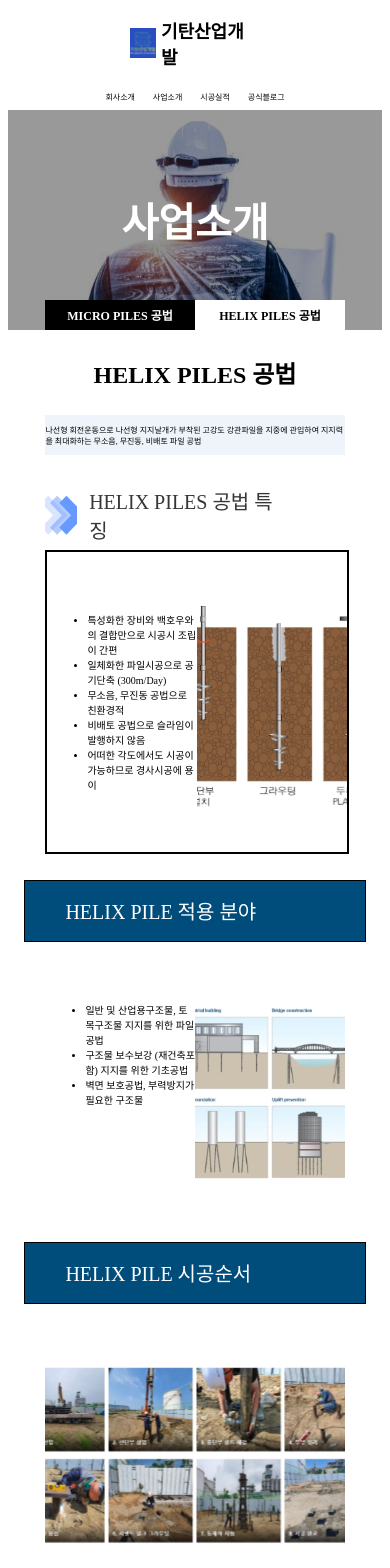
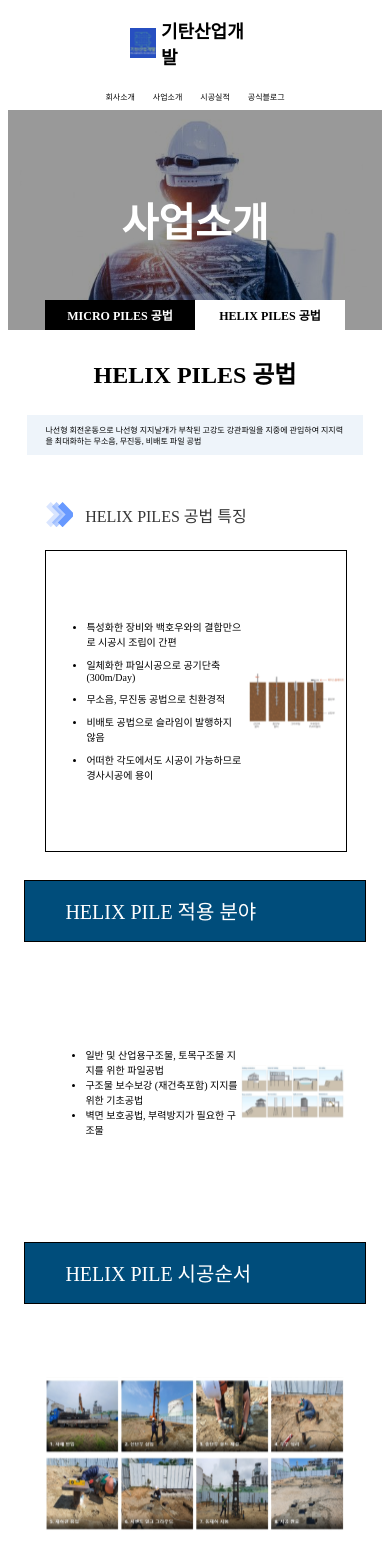
Before and after one commit to HUMBLE25/gittan_homepage, a Next.js app: page /helixPiles in a window 390 px wide. Shown: the top 1568 px of the page. Built offline with nearby package versions, Linux system fonts and the light colour scheme.

Commit message:
FIX helixPiles layout,img size

```diff
--- a/src/pages/helixPiles.tsx
+++ b/src/pages/helixPiles.tsx
@@ -70,14 +70,14 @@ const HelixPiles = () => {
             </div>
             {/* 시공도면 */}
             <div className={styles.common_container}>
-                <div className={styles.common_title}>MICRO PILE 시공도면</div>
+                <div className={styles.common_title}>HELIX PILE 시공도면</div>
                 <div className={styles.plan_background}>
                     <div className={styles.plan_image}></div>
                 </div>
             </div>
             {/* 시공설명서 */}
             <div className={styles.common_container}>
-                <div className={styles.common_title}>MICRO PILE 시공도면</div>
+                <div className={styles.common_title}>HELIX PILE 시공설명서</div>
                 <div className={styles.explain_background}>
                     <div className={styles.explain_image} style={{backgroundImage : `url(/helix_explain_img1.svg)`}}></div>
                     <div className={styles.explain_image} style={{backgroundImage : `url(/helix_explain_img2.svg)`}}></div>
--- a/src/styles/footer.module.css
+++ b/src/styles/footer.module.css
@@ -10,6 +10,7 @@
     box-sizing: border-box;
     /* border: 3px solid red; */
     transition: all 1s ease;
+    padding-left: 2%;
 }
 
 .footer_text_wrapper {
--- a/src/styles/helixPiles.module.css
+++ b/src/styles/helixPiles.module.css
@@ -144,6 +144,7 @@
     justify-content: center;
     align-items: center;
     transition: all 1s ease;
+    padding: 0px 5% 0px 5%;
 }
 
 
@@ -185,7 +186,7 @@
 
 .feature_icon {
     width: 55px;
-    height: 60px;
+    height: 40px;
     background-image: url(/arrow.svg);
     background-size: cover;
     background-position: center;
@@ -215,12 +216,12 @@
     display: flex;
     justify-content: space-evenly;
     align-items: center;
-    border: 2px black solid;
+    border: 1px black solid;
     transition: all 1s ease;
 }
 
 .feature_description {
-    width: 50%;
+    width: 75%;
     height: 200px;
     color: black;
     font-size: 20px;
@@ -234,11 +235,20 @@
     /* border: 3px solid red; */
 }
 
+.feature_description ul{
+    height: 100%;
+    display: flex;
+    flex-direction: column;
+    justify-content: space-evenly;
+    /* border: 2px solid red; */
+
+}
+
 .feature_image {
-    width: 50%;
-    height: 75%;
+    width: 40%;
+    height: 100%;
     background-image: url(/helix_feature_img.svg);
-    background-size: cover;
+    background-size: 100% 100%;
     background-position: center;
     transition: all 1s ease;
     /* border: 3px solid red; */
@@ -284,8 +294,8 @@
 }
 
 .apply_description {
-    width: 50%;
-    height: 200px;
+    width: 65%;
+    /* height: 200px; */
     position: relative;
     color: 'black';
     font-size: 20px;
@@ -297,12 +307,12 @@
 }
 
 .apply_image {
-    width: 50%;
+    width: 35%;
     height: 60%;
     position: relative;
     mix-blend-mode: darken;
     background-image: url(/helix_apply_img.svg);
-    background-size: cover;
+    background-size: 100% 100%;
     background-position: center;
     transition: all 1s ease;
     /* border: 3px solid blue; */
@@ -323,7 +333,7 @@
     width: 100%;
     height: 90%;
     background-image: url(/helix_build_img.svg);
-    background-size: cover;
+    background-size: 100% 100%;
     background-position: center;
     transition: all 1s ease;
     /* border: 2px solid green; */
@@ -344,7 +354,7 @@
     width: 100%;
     height: 70%;
     background-image: url(/helix_plan_img.svg);
-    background-size: cover;
+    background-size: 100% 100%;
     background-position: center;
     /* border: 3px solid green; */
     transition: all 1s ease;
@@ -365,7 +375,7 @@
 .explain_image{
     width: 400px;
     height: 600px;
-    background-size: cover;
+    background-size: 100% 100%;
     background-position: center;
     transition: all 1s ease;
     /* border: 2px solid red; */
@@ -415,12 +425,12 @@
     }
 
     .feature_icon {
-        width: 35px;
-        height: 40px;
+        width: 30px;
+        height: 25px;
     }
 
     .feature_text {
-        font-size: 20px;
+        font-size: 16px;
     }
 
     .feature_background {
@@ -459,8 +469,8 @@
     }
 
     .explain_image{
-        width: 100px;
-        height: 300px;
+        width: 150px;
+        height: 250px;
     }
   }
 
@@ -509,11 +519,11 @@
 
     .feature_icon {
         width: 45px;
-        height: 50px;
+        height: 30px;
     }
 
     .feature_text {
-        font-size: 32px;
+        font-size: 28px;
     }
 
     .feature_background {
@@ -553,7 +563,7 @@
 
     .explain_image{
         width: 200px;
-        height: 400px;
+        height: 300px;
     }
 }
 
@@ -602,11 +612,11 @@
 
     .feature_icon {
         width: 50px;
-        height: 55px;
+        height: 35px;
     }
 
     .feature_text {
-        font-size: 40px;
+        font-size: 36px;
     }
 
     .feature_background {
@@ -647,7 +657,7 @@
     }
 
     .explain_image{
-        width: 300px;
-        height: 500px;
+        width: 250px;
+        height: 350px;
     }
 }
--- a/src/styles/microPiles.module.css
+++ b/src/styles/microPiles.module.css
@@ -482,7 +482,7 @@
         height: 500px;
     }
     .explain_background{
-        height: 700px;
+        height: 500px;
     }
 
     .explain_image{
```
